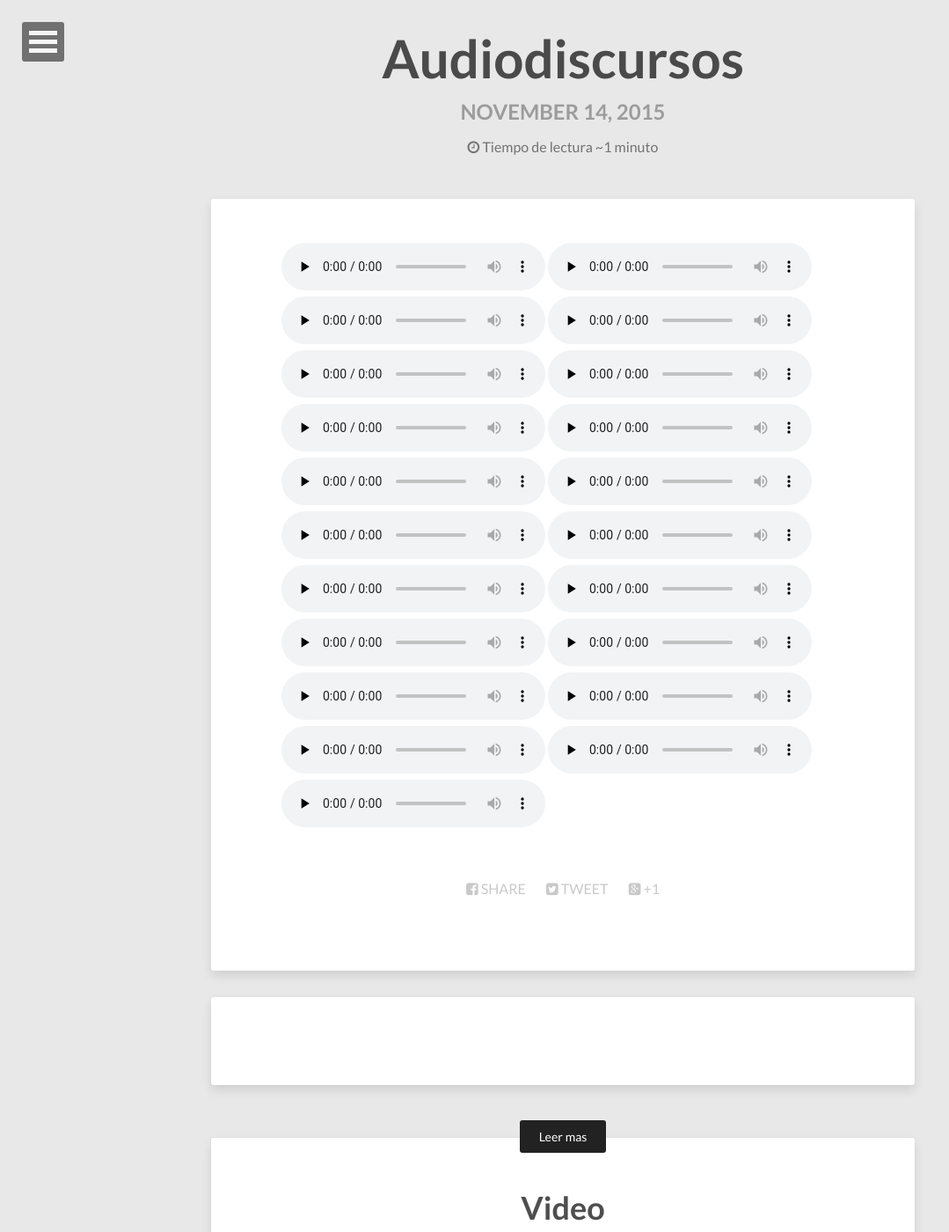
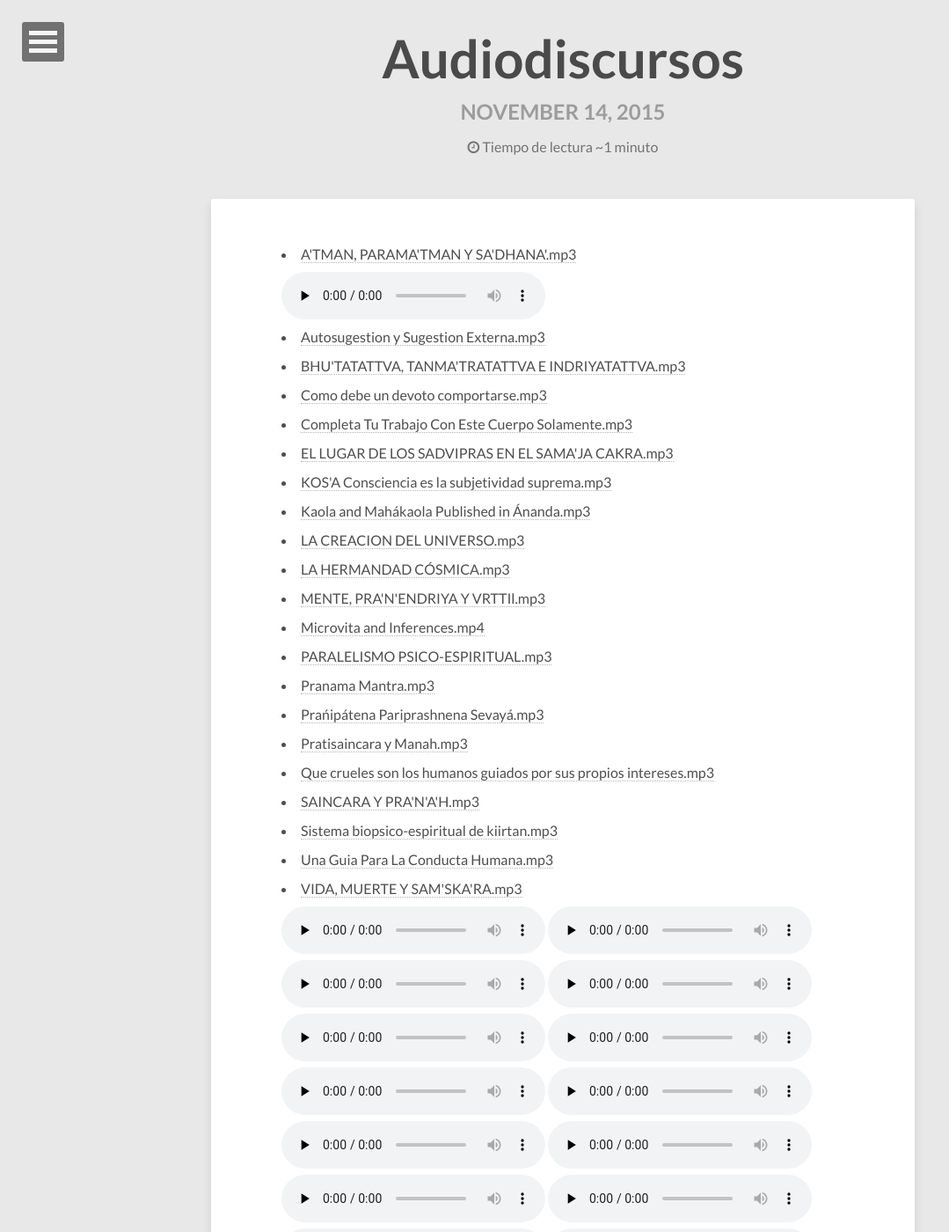
Before and after one commit to anandamurtiidiscursos/anandamurtiidiscursos.github.io, a Jekyll site: the page built from _posts/2015-11-14-Audiodiscursos.html, in a window 1280 px wide and 1400 px high. Shown: the whole window at 88% size, without its empty margins (0-1079 px from the left). Built offline with Jekyll 4.4.1, drawn with Linux system fonts in a browser that asks for light colours; nearby versions of some CDN libraries; comment, search, counter and statistics services are not loaded.

Commit message:
Updated 2015-11-14-Audiodiscursos.html

```diff
--- a/_posts/2015-11-14-Audiodiscursos.html
+++ b/_posts/2015-11-14-Audiodiscursos.html
@@ -5,7 +5,64 @@
 
 
 
+<li><a href="http://anandamurtiidiscursos.hol.es/Audios/audios/A%27TMAN,%20PARAMA%27TMAN%20Y%20SA%27DHANA%27.mp3"> A'TMAN, PARAMA'TMAN Y SA'DHANA'.mp3</a></li>
 <audio src="http://anandamurtiidiscursos.hol.es/Audios/audios/A%27TMAN,%20PARAMA%27TMAN%20Y%20SA%27DHANA%27.mp3"preload="none" controls></audio>
+
+<li><a href="http://anandamurtiidiscursos.hol.es/Audios/audios/Autosugestion%20y%20Sugestion%20Externa.mp3"> Autosugestion y Sugestion Externa.mp3</a></li>
+
+<li><a href="http://anandamurtiidiscursos.hol.es/Audios/audios/BHU%27TATATTVA,%20TANMA%27TRATATTVA%20E%20INDRIYATATTVA.mp3"> BHU'TATATTVA, TANMA'TRATATTVA E
+
+INDRIYATATTVA.mp3</a></li>
+
+<li><a href="http://anandamurtiidiscursos.hol.es/Audios/audios/Como%20debe%20un%20devoto%20comportarse.mp3"> Como debe un devoto comportarse.mp3</a></li>
+
+<li><a href="http://anandamurtiidiscursos.hol.es/Audios/audios/Completa%20Tu%20Trabajo%20Con%20Este%20Cuerpo%20Solamente.mp3"> Completa Tu Trabajo Con Este Cuerpo
+
+Solamente.mp3</a></li>
+
+<li><a href="http://anandamurtiidiscursos.hol.es/Audios/audios/EL%20LUGAR%20DE%20LOS%20SADVIPRAS%20EN%20EL%20SAMA%27JA%20CAKRA.mp3"> EL LUGAR DE LOS SADVIPRAS EN EL
+
+SAMA'JA CAKRA.mp3</a></li>
+
+
+<li><a href="http://anandamurtiidiscursos.hol.es/Audios/audios/KOS%27A%20Consciencia%20es%20la%20subjetividad%20suprema.mp3"> KOS'A Consciencia es la subjetividad
+
+suprema.mp3</a></li>
+
+<li><a href="http://anandamurtiidiscursos.hol.es/Audios/audios/Kaola%20and%20Maha%cc%81kaola%20Published%20in%20A%cc%81nanda.mp3"> Kaola and Mahákaola Published in
+
+Ánanda.mp3</a></li>
+
+<li><a href="http://anandamurtiidiscursos.hol.es/Audios/audios/LA%20CREACION%20DEL%20UNIVERSO.mp3"> LA CREACION DEL UNIVERSO.mp3</a></li>
+
+<li><a href="http://anandamurtiidiscursos.hol.es/Audios/audios/LA%20HERMANDAD%20C%c3%93SMICA.mp3"> LA HERMANDAD CÓSMICA.mp3</a></li>
+
+<li><a href="http://anandamurtiidiscursos.hol.es/Audios/audios/MENTE,%20PRA%27N%27ENDRIYA%20Y%20VRTTIl.mp3"> MENTE, PRA'N'ENDRIYA Y VRTTIl.mp3</a></li>
+
+<li><a href="http://anandamurtiidiscursos.hol.es/Audios/audios/Microvita%20and%20Inferences.mp4"> Microvita and Inferences.mp4</a></li>
+
+<li><a href="http://anandamurtiidiscursos.hol.es/Audios/audios/PARALELISMO%20PSICO-ESPIRITUAL.mp3"> PARALELISMO PSICO-ESPIRITUAL.mp3</a></li>
+
+<li><a href="http://anandamurtiidiscursos.hol.es/Audios/audios/Pranama%20Mantra.mp3"> Pranama Mantra.mp3</a></li>
+
+<li><a href="http://anandamurtiidiscursos.hol.es/Audios/audios/Pran%cc%81ipa%cc%81tena%20Pariprashnena%20Sevaya%cc%81.mp3"> Prańipátena Pariprashnena
+
+Sevayá.mp3</a></li>
+
+<li><a href="http://anandamurtiidiscursos.hol.es/Audios/audios/Pratisaincara%20y%20Manah.mp3"> Pratisaincara y Manah.mp3</a></li>
+
+<li><a href="http://anandamurtiidiscursos.hol.es/Audios/audios/Que%20crueles%20son%20los%20humanos%20guiados%20por%20sus%20propios%20intereses.mp3"> Que crueles son
+
+los humanos guiados por sus propios intereses.mp3</a></li>
+
+<li><a href="http://anandamurtiidiscursos.hol.es/Audios/audios/SAINCARA%20Y%20PRA%27N%27A%27H.mp3"> SAINCARA Y PRA'N'A'H.mp3</a></li>
+
+<li><a href="http://anandamurtiidiscursos.hol.es/Audios/audios/Sistema%20biopsico-espiritual%20de%20kiirtan.mp3"> Sistema biopsico-espiritual de kiirtan.mp3</a></li>
+
+<li><a href="http://anandamurtiidiscursos.hol.es/Audios/audios/Una%20Guia%20Para%20La%20Conducta%20Humana.mp3"> Una Guia Para La Conducta Humana.mp3</a></li>
+
+<li><a href="http://anandamurtiidiscursos.hol.es/Audios/audios/VIDA,%20MUERTE%20Y%20SAM%27SKA%27RA.mp3"> VIDA, MUERTE Y SAM'SKA'RA.mp3</a></li>
+
 <audio src="http://anandamurtiidiscursos.hol.es/Audios/audios/Autosugestion%20y%20Sugestion%20Externa.mp3"preload="none" controls></audio>
 <audio src="http://anandamurtiidiscursos.hol.es/Audios/audios/BHU%27TATATTVA,%20TANMA%27TRATATTVA%20E%20INDRIYATATTVA.mp3"preload="none" controls></audio>
 <audio src="http://anandamurtiidiscursos.hol.es/Audios/audios/Como%20debe%20un%20devoto%20comportarse.mp3"preload="none" controls></audio>
@@ -30,4 +87,6 @@
 <audio src="http://anandamurtiidiscursos.hol.es/Audios/audios/Una%20Guia%20Para%20La%20Conducta%20Humana.mp3"preload="none" controls></audio>
 <audio src="http://anandamurtiidiscursos.hol.es/Audios/audios/VIDA,%20MUERTE%20Y%20SAM%27SKA%27RA.mp3"preload="none" controls></audio>
 
+
+<li><a href="http://anandamurtiidiscursos.hol.es/Audios/audios/GLOSARIO.mp3"> GLOSARIO.mp3</a></li>
 <audio src="http://anandamurtiidiscursos.hol.es/Audios/audios/GLOSARIO.mp3"preload="none" controls></audio>
```
